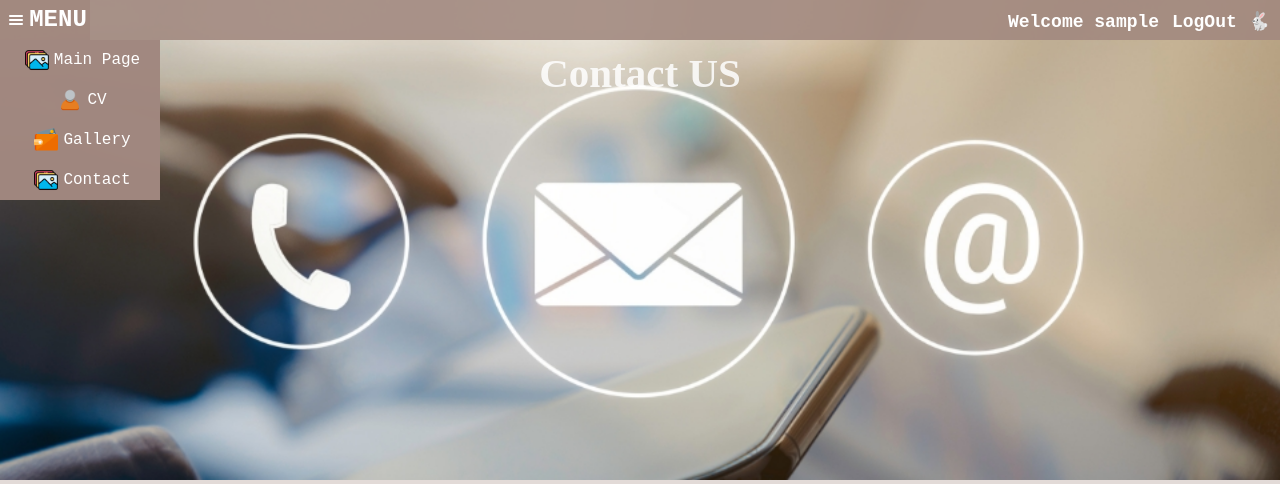
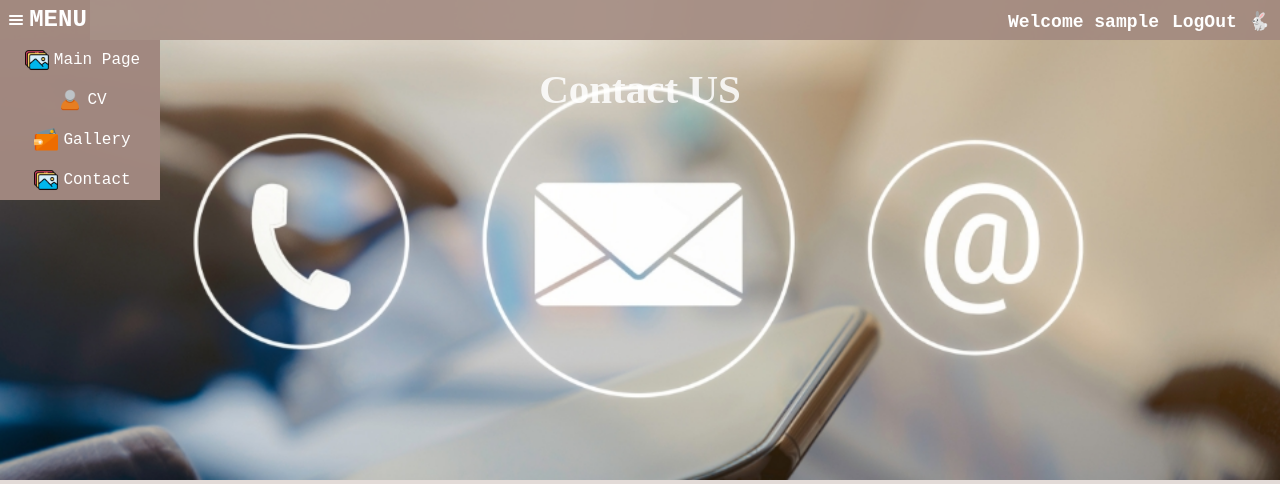
Before and after one commit to AfnanMashilm/WebProject1, a PHP site: page /pages/contact.php in a window 1280 px wide. Shown: the top 484 px of the page. Run offline with PHP 8.4, Linux system fonts and the light colour scheme; the visitor is signed in with stand-in values (Sample User, id 1).

Commit message:
change top % of contact us title

```diff
--- a/AfnanMshellem-Assigment1/css/main.css
+++ b/AfnanMshellem-Assigment1/css/main.css
@@ -133,7 +133,7 @@ h2 {
 
 #imgPage p {
     position: absolute;
-    top: 4%;
+    top: 6%;
     left: 50%;
     transform: translate(-50%, -50%);
     color: rgb(255 255 255 / 84%);
```
